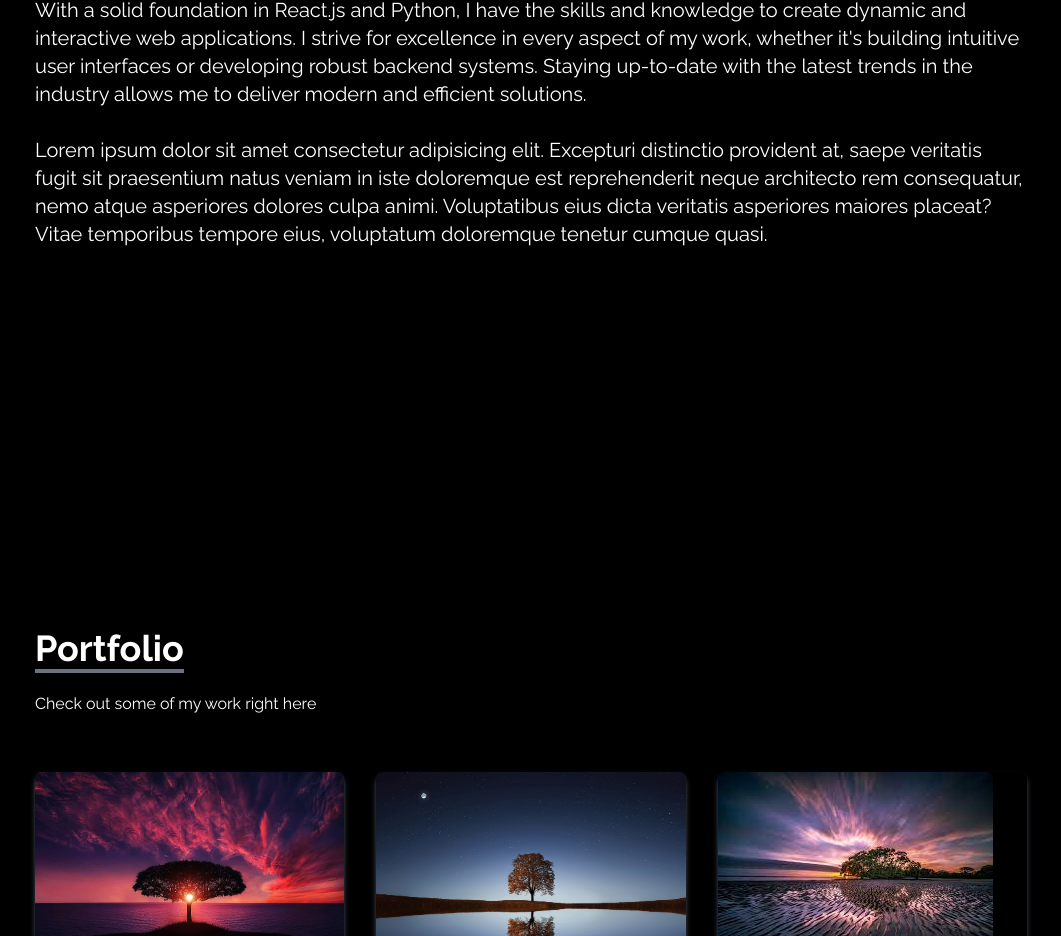
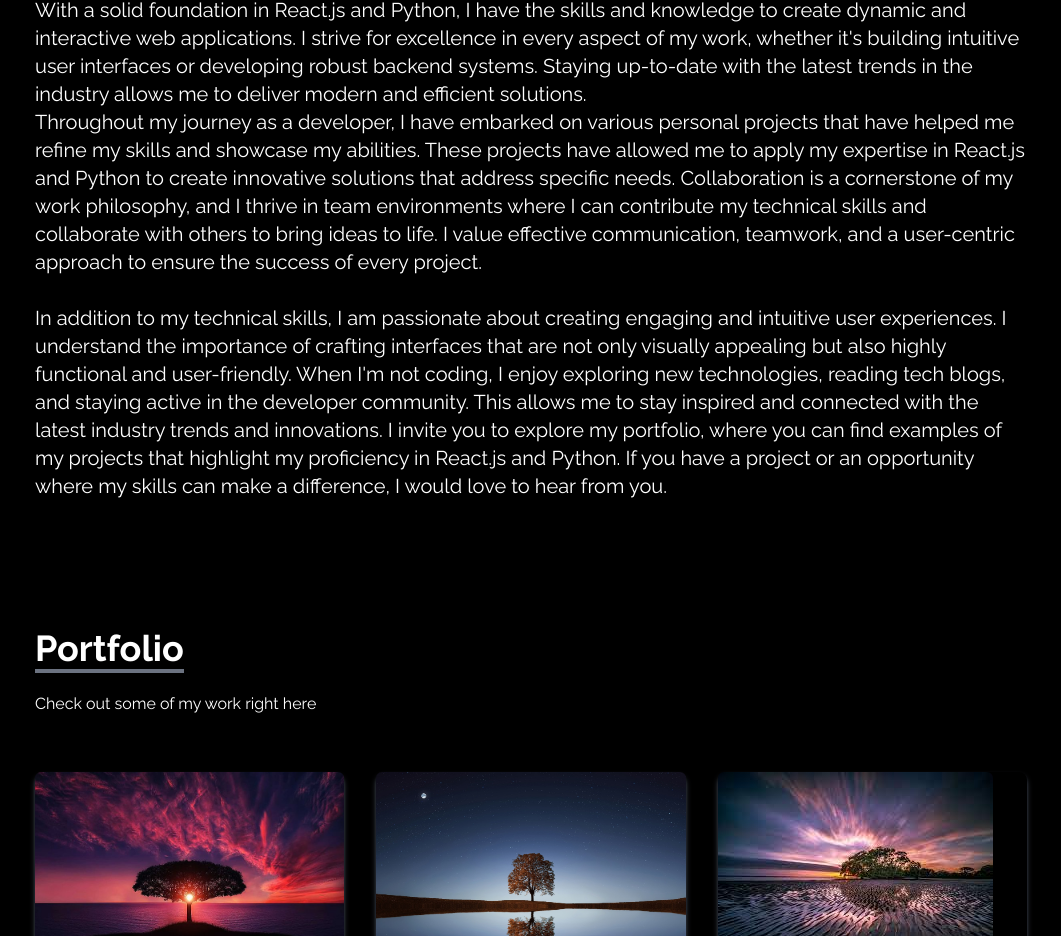
Before and after one commit to sikeuno/portfolio, a React (Create React App) app: page / in a window 1280 px wide. Shown: the part 1012-1948 px from the top of the page, without its empty margins (109-1170 px from the left). Built offline with nearby package versions, Linux system fonts and the light colour scheme.

Commit message:
Update About.jsx

```diff
--- a/src/Components/About.jsx
+++ b/src/Components/About.jsx
@@ -11,13 +11,15 @@ const About = () => {
           <p>
            Hello, I'm Waris Ibrahim, a passionate developer with expertise in React.js and Python. I'm dedicated to crafting exceptional digital experiences and leveraging technology to solve real-world problems.<br/>
     With a solid foundation in React.js and Python, I have the skills and knowledge to create dynamic and interactive web applications. I strive for excellence in every aspect of my work, whether it's building intuitive user interfaces or developing robust backend systems. Staying up-to-date with the latest trends in the industry allows me to deliver modern and efficient solutions.<br/>
+    Throughout my journey as a developer, I have embarked on various personal projects that have helped me refine my skills and showcase my abilities. These projects have allowed me to apply my expertise in React.js and Python to create innovative solutions that address specific needs. Collaboration is a cornerstone of my work philosophy, and I thrive in team environments where I can contribute my technical skills and collaborate with others to bring ideas to life. I value effective communication, teamwork, and a user-centric approach to ensure the success of every project.
           </p>
           <br />
           <p>
-            Lorem ipsum dolor sit amet consectetur adipisicing elit. Excepturi distinctio provident at, saepe veritatis fugit
-            sit praesentium natus veniam in iste doloremque est reprehenderit neque architecto rem consequatur, nemo atque
-            asperiores dolores culpa animi. Voluptatibus eius dicta veritatis asperiores maiores placeat? Vitae temporibus
-            tempore eius, voluptatum doloremque tenetur cumque quasi.
+          In addition to my technical skills, I am passionate about creating engaging and intuitive user experiences. I understand the importance of crafting interfaces that are not only visually appealing but also highly functional and user-friendly.
+
+When I'm not coding, I enjoy exploring new technologies, reading tech blogs, and staying active in the developer community. This allows me to stay inspired and connected with the latest industry trends and innovations.
+
+I invite you to explore my portfolio, where you can find examples of my projects that highlight my proficiency in React.js and Python. If you have a project or an opportunity where my skills can make a difference, I would love to hear from you.
           </p>
         </div>
       </div>
```
